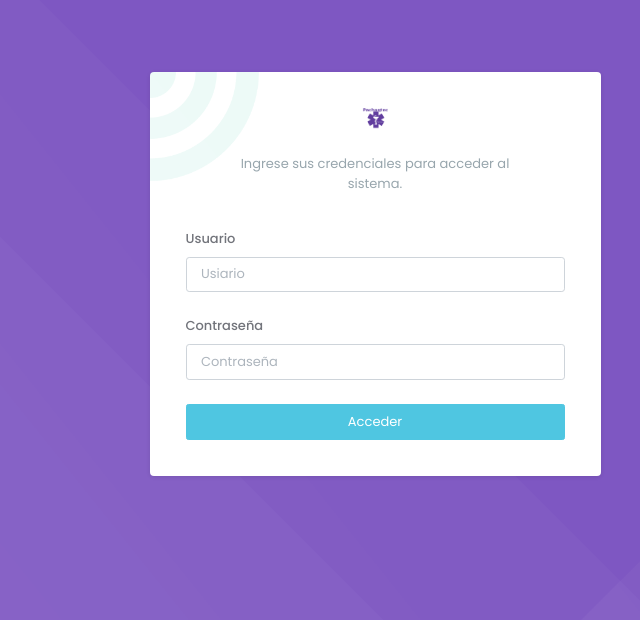
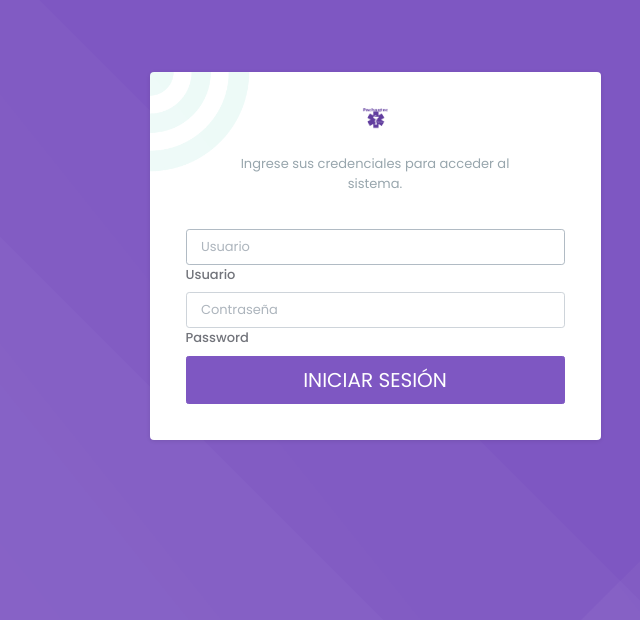
Before and after one commit to evavargas/pachaqtec-farma, a Django app: page /farma/login in a window 1280 px wide. Shown: the top 620 px of the page, without its empty margins (265-905 px from the left). Run offline with Django 3.2, Linux system fonts and the light colour scheme; parts of the project's set-up code (start-up, migrations or seed data) failed here and were passed over; some libraries are stand-ins or nearby versions.

Commit message:
se modifico la ruta login

```diff
--- a/authentication/views.py
+++ b/authentication/views.py
@@ -10,7 +10,7 @@ from .forms import FormLogin
 
 
 class Login(FormView):
-    template_name = 'authentication/login.html'
+    template_name = 'forms/signIn.html'
     form_class = FormLogin
     success_url = reverse_lazy('farma:list.product')
 
--- a/pachaqtecfarma/views.py
+++ b/pachaqtecfarma/views.py
@@ -1,4 +1,5 @@
 from django.shortcuts import render
+from django.views.generic import ListView
 from django.views.decorators.http import require_http_methods
 from django.shortcuts import redirect
 from .models import Client, Product, Invoice, Resume
--- a/templates/forms/signIn.html
+++ b/templates/forms/signIn.html
@@ -21,20 +21,19 @@
 
                         <form class="form-signin" method="POST">
                             {% csrf_token %}
-                            <div class="form-group mb-3">
-                                <label for="username">Usuario</label>
-                                <input class="form-control" type="text" id="username" name="username"
-                                    placeholder="Usiario">
+                            <div class="form-label-group">
+                            <input type="text" id="inputUsername" class="form-control"
+                                placeholder="Usuario" name="username" required autofocus>
+                            <label for="inputUsername">Usuario</label>
                             </div>
-
-                            <div class="form-group mb-3">
-                                <label for="password">Contraseña</label>
-                                <input class="form-control" type="password" required="" id="password"
-                                    placeholder="Contraseña">
+                            <div class="form-label-group">
+                                <input type="password" id="inputPassword" class="form-control"
+                                    placeholder="Contraseña" name="password" required>
+                                <label for="inputPassword">Password</label>
                             </div>
-                            <div class="form-group mb-0 text-center">
-                                <button class="btn btn-info btn-block" type="submit"> Acceder </button>
-                            </div>
+                            <button class="btn btn-lg btn-primary btn-block text-uppercase" type="submit">
+                                Iniciar Sesión
+                            </button>
 
                         </form>
                     </div> <!-- end card-body -->
```
